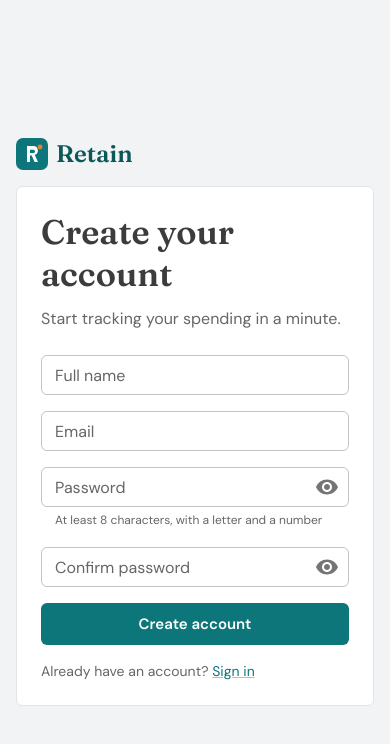
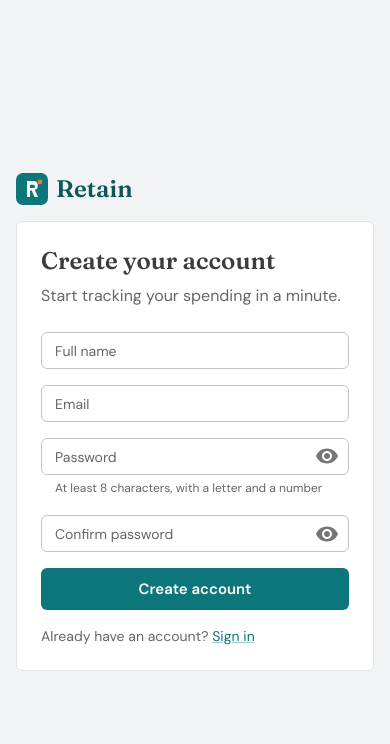
Before and after one commit to Bonaeineza31/retain, a React (Vite) app in the folder frontend/: page /signup in a window 390 px wide. Shown: the top 744 px of the page. Built offline with nearby package versions, Linux system fonts and the light colour scheme.

Commit message:
fix: improved the expenses page layout on very small screens

```diff
--- a/frontend/src/components/AppLayout.tsx
+++ b/frontend/src/components/AppLayout.tsx
@@ -46,7 +46,7 @@ export default function AppLayout() {
         color="inherit"
         sx={{ bgcolor: 'background.paper', borderBottom: 1, borderColor: 'divider' }}
       >
-        <Toolbar sx={{ gap: 2 }}>
+        <Toolbar sx={{ gap: { xs: 1, sm: 2 }, px: { xs: 1.5, sm: 3 } }}>
           <Box
             component={RouterLink}
             to="/dashboard"
@@ -81,13 +81,13 @@ export default function AppLayout() {
           <Typography sx={{ display: { xs: 'none', md: 'block' }, color: 'text.secondary' }}>
             {user?.name}
           </Typography>
-          <Button onClick={handleSignOut} color="inherit">
+          <Button onClick={handleSignOut} color="inherit" sx={{ whiteSpace: 'nowrap' }}>
             Sign out
           </Button>
         </Toolbar>
       </AppBar>
 
-      <Container component="main" maxWidth="lg" sx={{ py: 4 }}>
+      <Container component="main" maxWidth="lg" sx={{ py: { xs: 2, sm: 4 }, px: { xs: 1.5, sm: 3 } }}>
         <Outlet />
       </Container>
 
--- a/frontend/src/components/ExpenseFilters.tsx
+++ b/frontend/src/components/ExpenseFilters.tsx
@@ -77,11 +77,11 @@ export default function ExpenseFilters({ categories }: Props) {
   const sortValue = filters.sortBy + '-' + filters.sortOrder
 
   return (
-    <Paper sx={{ p: 2, mb: 3 }}>
+    <Paper sx={{ p: { xs: 1.5, sm: 2 }, mb: 3 }}>
       <Box
         sx={{
           display: 'grid',
-          gap: 2,
+          gap: { xs: 1.5, sm: 2 },
           gridTemplateColumns: { xs: '1fr', sm: 'repeat(2, 1fr)', md: 'repeat(4, 1fr)' },
         }}
       >
@@ -107,7 +107,7 @@ export default function ExpenseFilters({ categories }: Props) {
         </TextField>
         <TextField
           select
-          label="Payment method"
+          label="Payment"
           value={filters.paymentMethod}
           onChange={(e) => dispatch(setPaymentMethod(e.target.value as PaymentMethod | ''))}
         >
@@ -134,14 +134,14 @@ export default function ExpenseFilters({ categories }: Props) {
           slotProps={{ inputLabel: { shrink: true } }}
         />
         <TextField
-          label="Min amount (RWF)"
+          label="Min (RWF)"
           type="number"
           value={minText}
           onChange={(e) => setMinText(e.target.value)}
           slotProps={{ htmlInput: { min: 0 } }}
         />
         <TextField
-          label="Max amount (RWF)"
+          label="Max (RWF)"
           type="number"
           value={maxText}
           onChange={(e) => setMaxText(e.target.value)}
--- a/frontend/src/theme/theme.ts
+++ b/frontend/src/theme/theme.ts
@@ -24,10 +24,11 @@ const theme = createTheme({
   shape: { borderRadius: 6 },
   typography: {
     fontFamily: '"DM Sans", system-ui, sans-serif',
-    h1: { fontFamily: '"Fraunces", Georgia, serif', fontWeight: 600 },
-    h2: { fontFamily: '"Fraunces", Georgia, serif', fontWeight: 600 },
-    h3: { fontFamily: '"Fraunces", Georgia, serif', fontWeight: 600 },
-    h4: { fontFamily: '"Fraunces", Georgia, serif', fontWeight: 600 },
+    // the big headings shrink with the screen, but never below a readable size
+    h1: { fontFamily: '"Fraunces", Georgia, serif', fontWeight: 600, fontSize: 'clamp(2.25rem, 10vw, 3.75rem)' },
+    h2: { fontFamily: '"Fraunces", Georgia, serif', fontWeight: 600, fontSize: 'clamp(2rem, 8vw, 3rem)' },
+    h3: { fontFamily: '"Fraunces", Georgia, serif', fontWeight: 600, fontSize: 'clamp(1.75rem, 7vw, 2.5rem)' },
+    h4: { fontFamily: '"Fraunces", Georgia, serif', fontWeight: 600, fontSize: 'clamp(1.5rem, 6vw, 2rem)' },
     h5: { fontFamily: '"Fraunces", Georgia, serif', fontWeight: 600 },
     h6: { fontFamily: '"Fraunces", Georgia, serif', fontWeight: 600 },
     button: { textTransform: 'none', fontWeight: 600 },
@@ -51,6 +52,21 @@ const theme = createTheme({
     MuiTextField: {
       defaultProps: { size: 'small' },
     },
+    // slightly smaller text inside inputs on phones so dates and labels fit
+    MuiInputBase: {
+      styleOverrides: {
+        root: ({ theme }) => ({
+          [theme.breakpoints.down('sm')]: { fontSize: '0.875rem' },
+        }),
+      },
+    },
+    MuiInputLabel: {
+      styleOverrides: {
+        root: ({ theme }) => ({
+          [theme.breakpoints.down('sm')]: { fontSize: '0.875rem' },
+        }),
+      },
+    },
   },
 })
 
```
